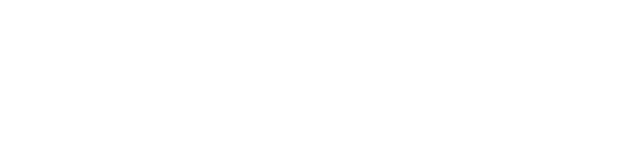
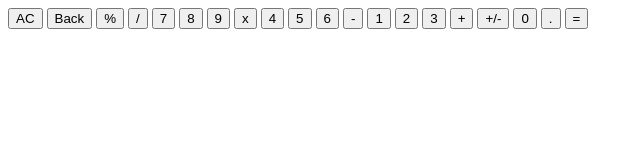
Before and after one commit to nanachichi/calculator, a plain HTML site: page index.html in a window 1280 px wide. Shown: the whole page, without its empty margins (0-643 px from the left). Drawn offline with Linux system fonts and the light colour scheme.

Commit message:
Add the calculator, buttons and a display

```diff
--- a/index.html
+++ b/index.html
@@ -10,6 +10,34 @@
     <script src="index.js" defer></script>
   </head>
   <body>
-
+    <div class="content">
+      <div class="calculator">
+        <div class="display">
+          <div class="output"></div>
+        </div>
+        <div class="buttons">
+          <button class="clear">AC</button>
+          <button class="back">Back</button>
+          <button class="percentage">%</button>
+          <button class="divide">/</button>
+          <button class="7">7</button>
+          <button class="8">8</button>
+          <button class="9">9</button>
+          <button class="multiply">x</button>
+          <button class="4">4</button>
+          <button class="5">5</button>
+          <button class="6">6</button>
+          <button class="subtract">-</button>
+          <button class="1">1</button>
+          <button class="2">2</button>
+          <button class="3">3</button>
+          <button class="add">+</button>
+          <button class="positive-negative">+/-</button>
+          <button class="0">0</button>
+          <button class="decimal">.</button>
+          <button class="equal">=</button>
+        </div>
+      </div>
+    </div>
   </body>
 </html>
```
